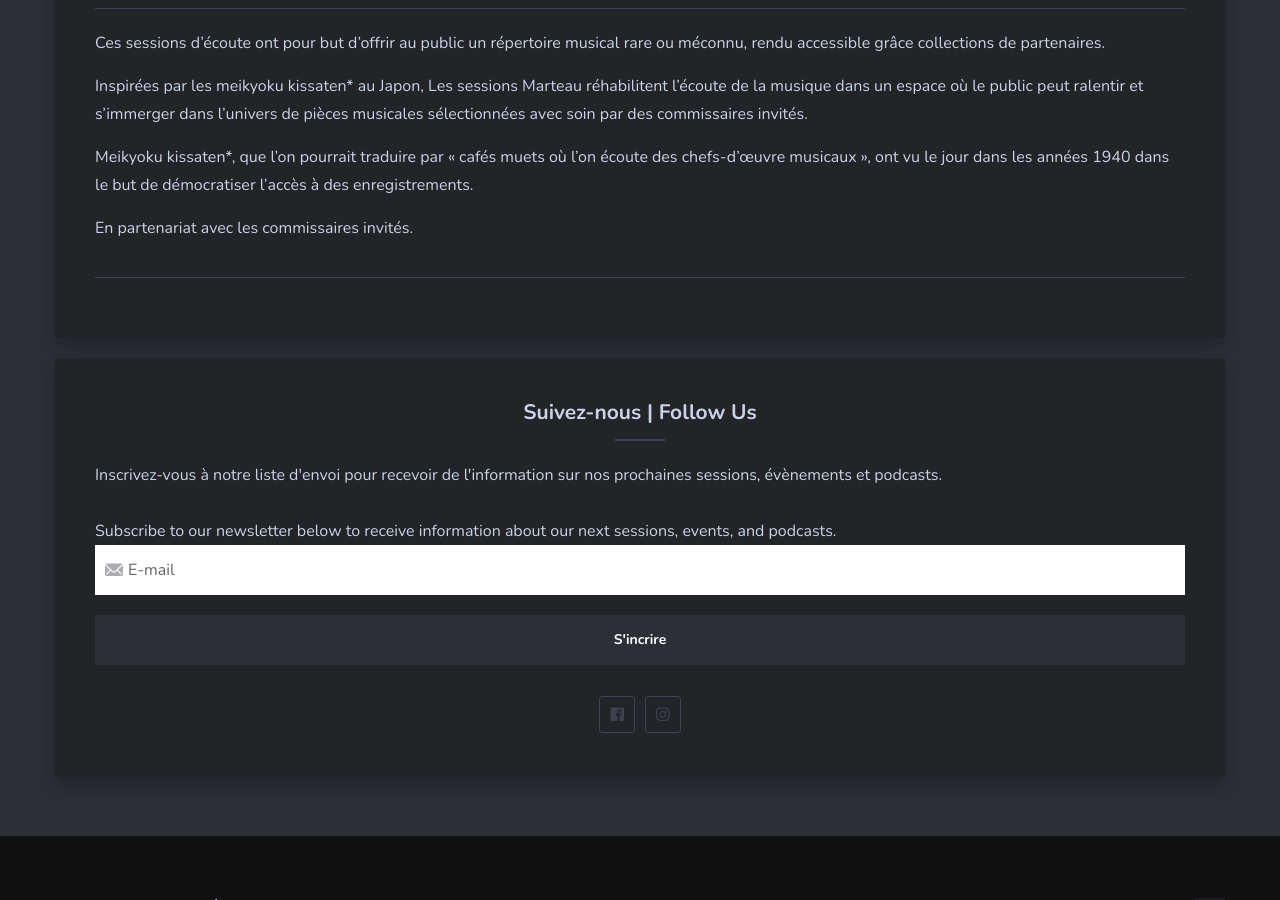
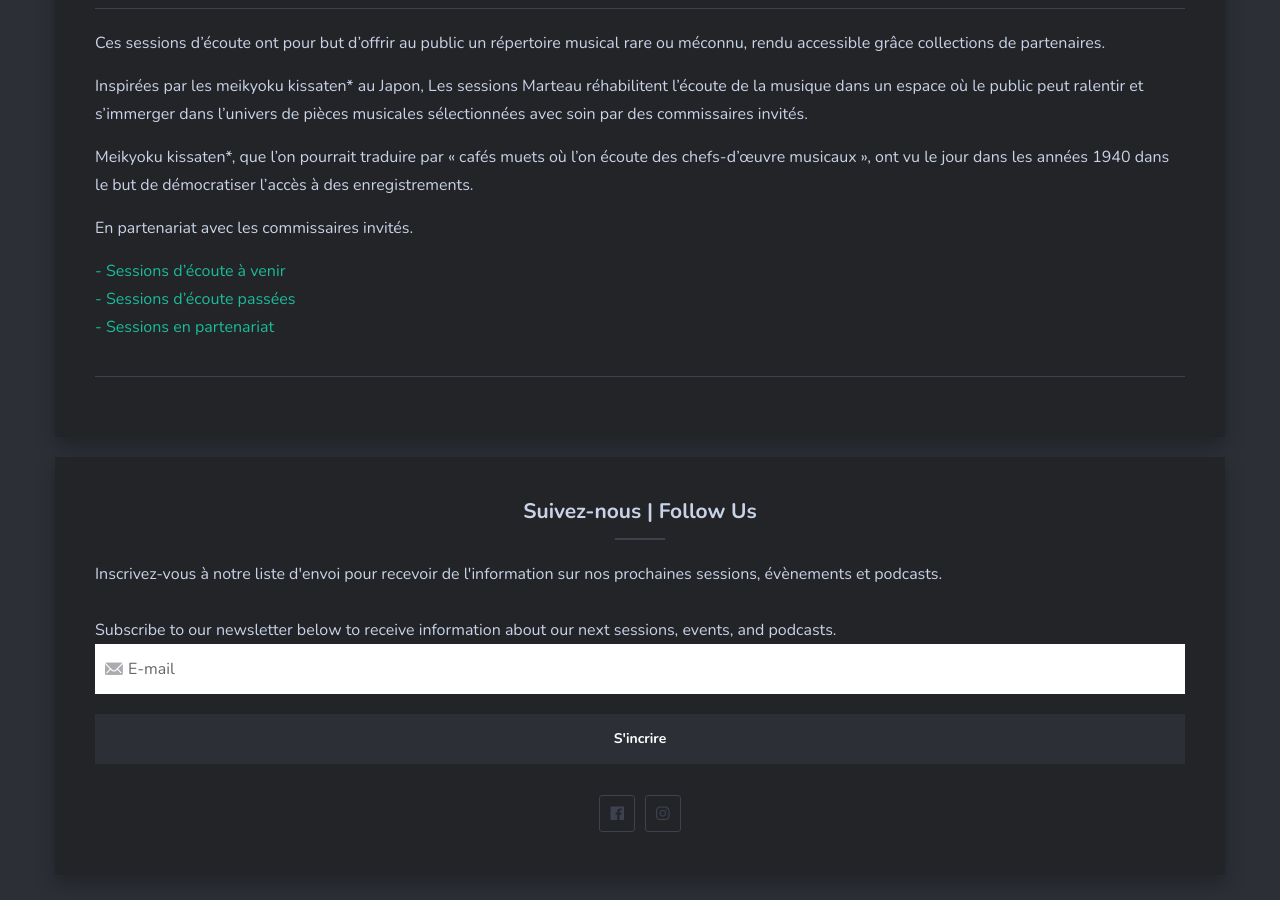
Before and after one commit to sessions-marteau/sessions-marteau-2.github.io, a Jekyll site: the page built from _posts/2018-08-23-sessions-decoute.md, in a window 1280 px wide and 900 px high, scrolled down 890 px. Built offline with Jekyll 4.4.1, drawn with Linux system fonts in a browser that asks for light colours; nearby versions of some CDN libraries.

Commit message:
Update 2018-08-23-sessions-decoute.md
added 3 options of sessions

```diff
--- a/_posts/2018-08-23-sessions-decoute.md
+++ b/_posts/2018-08-23-sessions-decoute.md
@@ -12,3 +12,13 @@ Inspirées par les meikyoku kissaten* au Japon, Les sessions Marteau réhabilite
 Meikyoku kissaten*, que l'on pourrait traduire par « cafés muets où l'on écoute des chefs-d'œuvre musicaux », ont vu le jour dans les années 1940 dans le but de démocratiser l'accès à des enregistrements.
 
 En partenariat avec les commissaires invités.
+
+<a href="https://sessionsmarteau.com/evenement-a-venir/" target="_blank">- Sessions d'écoute à venir
+</a>
+<br>
+<a href="https://sessionsmarteau.com/sessions-passes/" target="_blank">- Sessions d'écoute passées
+</a>
+<br>
+<a href="https://sessionsmarteau.com/partenariats/" target="_blank">- Sessions en partenariat
+</a>
+<br>
```
